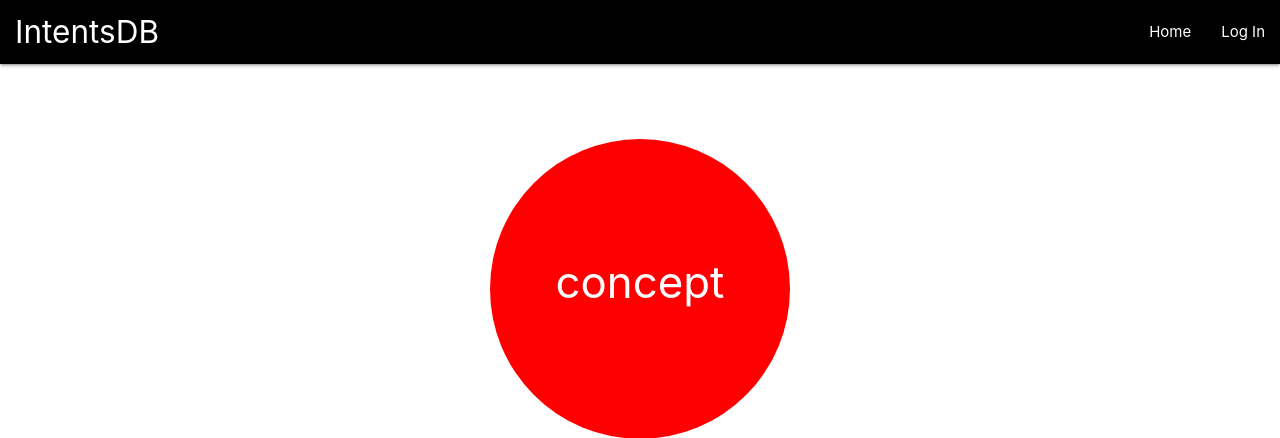
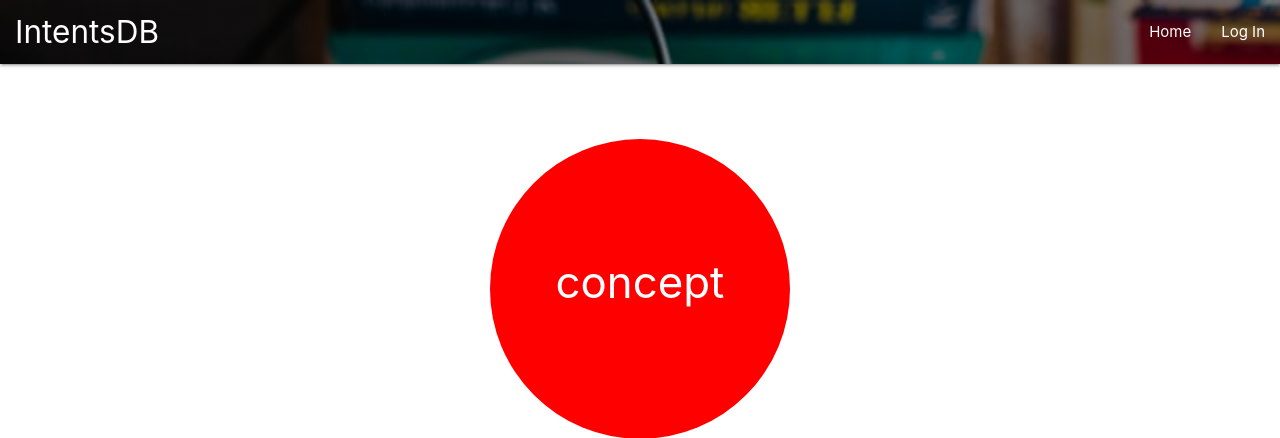
Before and after one commit to lilychuang78/milestone3, a Flask app: page / in a window 1280 px wide. Shown: the top 438 px of the page. Run offline with Flask 2, Linux system fonts and the light colour scheme; some libraries are stand-ins or nearby versions.

Commit message:
add background image to navbar

```diff
--- a/static/css/style.css
+++ b/static/css/style.css
@@ -4,6 +4,13 @@
 }
 
 /*navbar*/
+nav{
+    background: linear-gradient( rgba(0, 0, 0, 0.5), rgba(0, 0, 0, 0.5) ), url('../images/alexa.jpg');
+    background-repeat: no-repeat;
+    background-size: cover;
+    background:;
+}
+
 nav .brand-logo {
     position: absolute;
     color: #fff;
--- a/templates/base.html
+++ b/templates/base.html
@@ -17,7 +17,7 @@
 <body>
     <header>
         <!--Materialize navbar starts here-->
-    <nav class="black">
+    <nav>
         <div class="nav-wrapper">
             <a href="{{ url_for('home') }}" class="brand-logo">IntentsDB</a>
             <a href="#" data-target="mobile-demo" class="sidenav-trigger"><i class="material-icons">menu</i></a>
```
